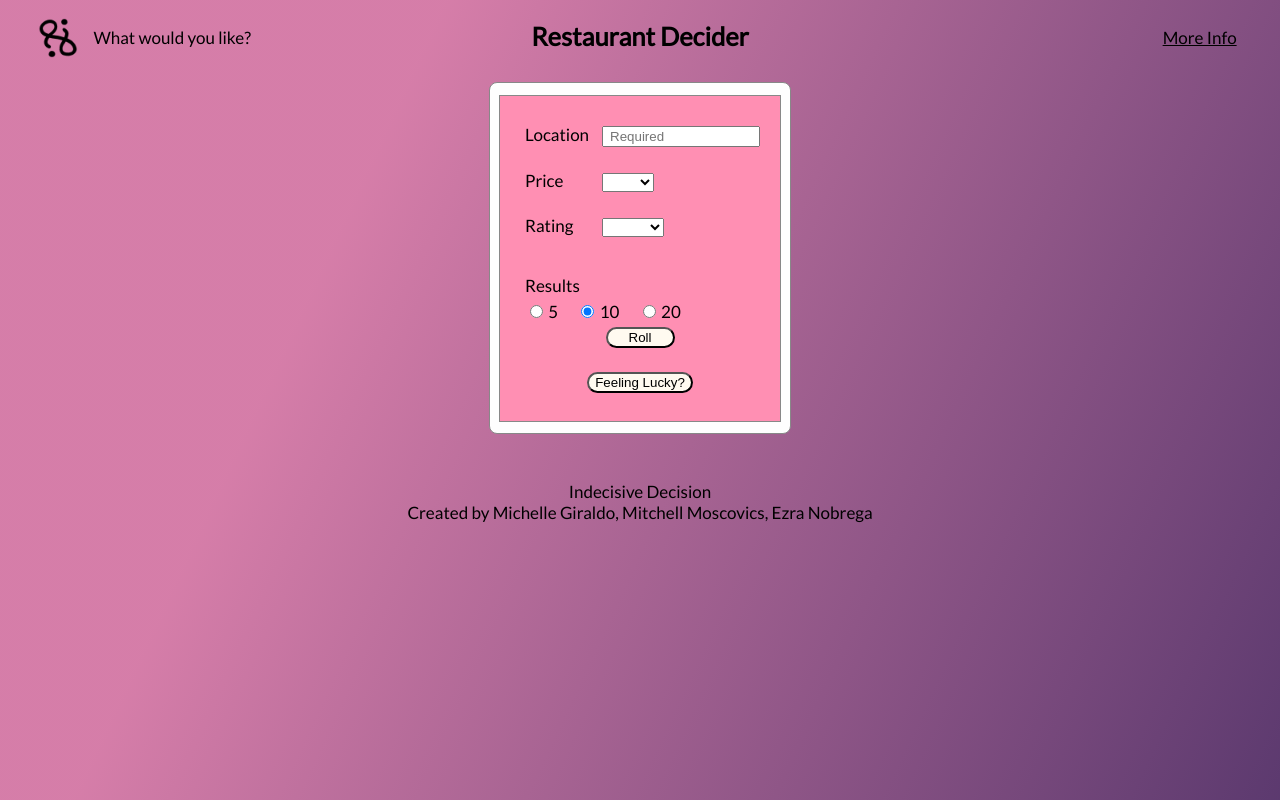
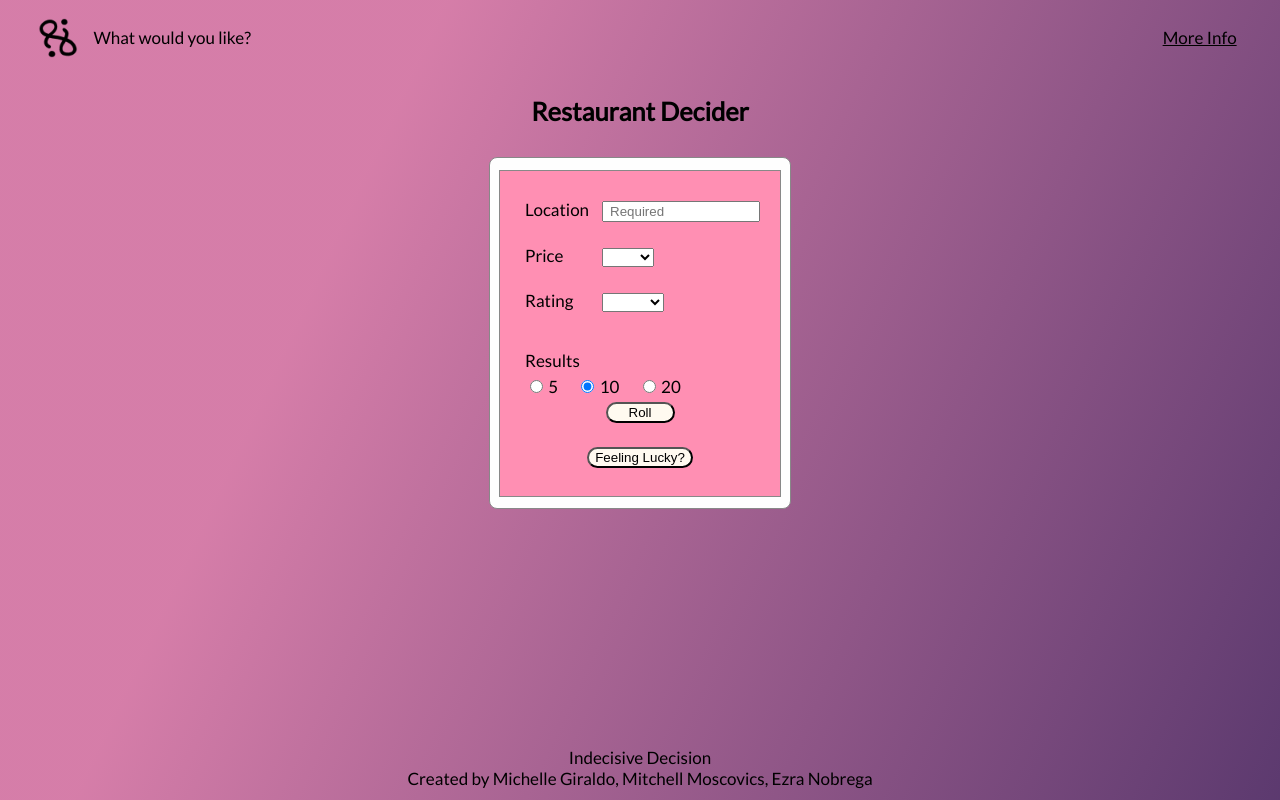
Before and after one commit to michellegsld/indecisive_decision, a Django app: page / in a window 1280 px wide. Run offline with Django 3.2, Linux system fonts and the light colour scheme; some libraries are stand-ins or nearby versions.

Commit message:
[Update] Edit static files

```diff
--- a/static/css/common.css
+++ b/static/css/common.css
@@ -1,13 +1,26 @@
 html, body {
     height: 100%;
-    min-height: 100%;
     width: 100%;
     font-family: "Lato";
     font-size: 17px;
     position:relative;
     margin:0;
     padding:0;
-    overflow:auto;
+}
+
+body {
+    height: auto;
+    min-height: 100%;
+    margin: 0px;
+    padding: 0px;
+    display: flex;
+    flex-direction: column;
+    background: rgb(39,15,54);
+    background: linear-gradient(295deg, rgba(65,25,87,0.8590103277639181) 0%, rgba(206,102,153,0.847805845971201) 73%);
+    background-repeat: no-repeat;
+    background-attachment: fixed;
+    overflow: hidden;
+    overflow-y: scroll;
 }
 
 body::-webkit-scrollbar {
@@ -16,22 +29,21 @@ body::-webkit-scrollbar {
     opacity: 0;
 }
 
-body {
-    margin: 0px;
-    padding: 0px;
+.containers {
+    margin-top: 75px;           /* In order to not include header height within container */
+    margin-bottom: 60px;        /* In order to not include footer height within container */
+    width: 100%;
+    min-height: 100%;
     display: flex;
     flex-direction: column;
-    background: rgb(39,15,54);
-    background: linear-gradient(295deg, rgba(65,25,87,0.8590103277639181) 0%, rgba(206,102,153,0.847805845971201) 73%);
-    overflow: hidden;
-    overflow-y: scroll;
 }
 
-.container {
-    margin-top: 75px;           /* In order to not include header height within container */
-    margin-bottom: 60px;        /* In order to not include footer height within container */
-    height: 100%;
-    width: 100%;
+.first_container {
+    flex: 1;
+}
+
+.second_container {
+    flex: 1;
 }
 
 /* The Modal (background) */
--- a/static/css/footer.css
+++ b/static/css/footer.css
@@ -1,5 +1,5 @@
 footer {
-    position: relative;             /* Window re-size doesn't affect appearance */
+    position: absolute;             /* Keeps footer at bottom /*  relative - Window re-size doesn't affect appearance */
     bottom: 0px;                    /* Keeps footer at bottom of page */
     display: flex;
     justify-content: center;
--- a/static/css/restaurant_search.css
+++ b/static/css/restaurant_search.css
@@ -1,4 +1,4 @@
-.container {
+.first_container {
     display: flex;
     flex: 1;
     flex-direction: column;
@@ -115,6 +115,8 @@
 .second_container {
     display: flex;
     flex: 1;
+    width: 100%;
+    height: fit-content;
     align-items: center;
     justify-content: center;
 }
--- a/static/js/rest_search.js
+++ b/static/js/rest_search.js
@@ -19,6 +19,7 @@ $(document).ready(() => {
 
   //If the user has clicked "Roll" or "Feeling Lucky?", start search
   $('button#region_search').click( (obj) => {
+    document.getElementsByClassName('second_container')[0].style.display = 'none'; // Hide second container until know what to display
     document.getElementById('popup1').style.display = 'none'; // Make sure error message is hidden
     document.getElementById('popup2').style.display = 'none'; // Make sure error message is hidden
     $('SECTION.restaurant_result').empty(); // Empty section in order to provide new results on button click
@@ -45,6 +46,7 @@ $(document).ready(() => {
           for (place of result) {  // Then for each buisness left
             populateSearchResult(place); // populate and display them
           }
+          document.getElementsByClassName('second_container')[0].style.display = 'flex'; // Display second_container on results filled
          } else {  // Error on the fact that no buisnesses were returned from query
           document.getElementById('popup2').style.display = 'flex';
          }
```
